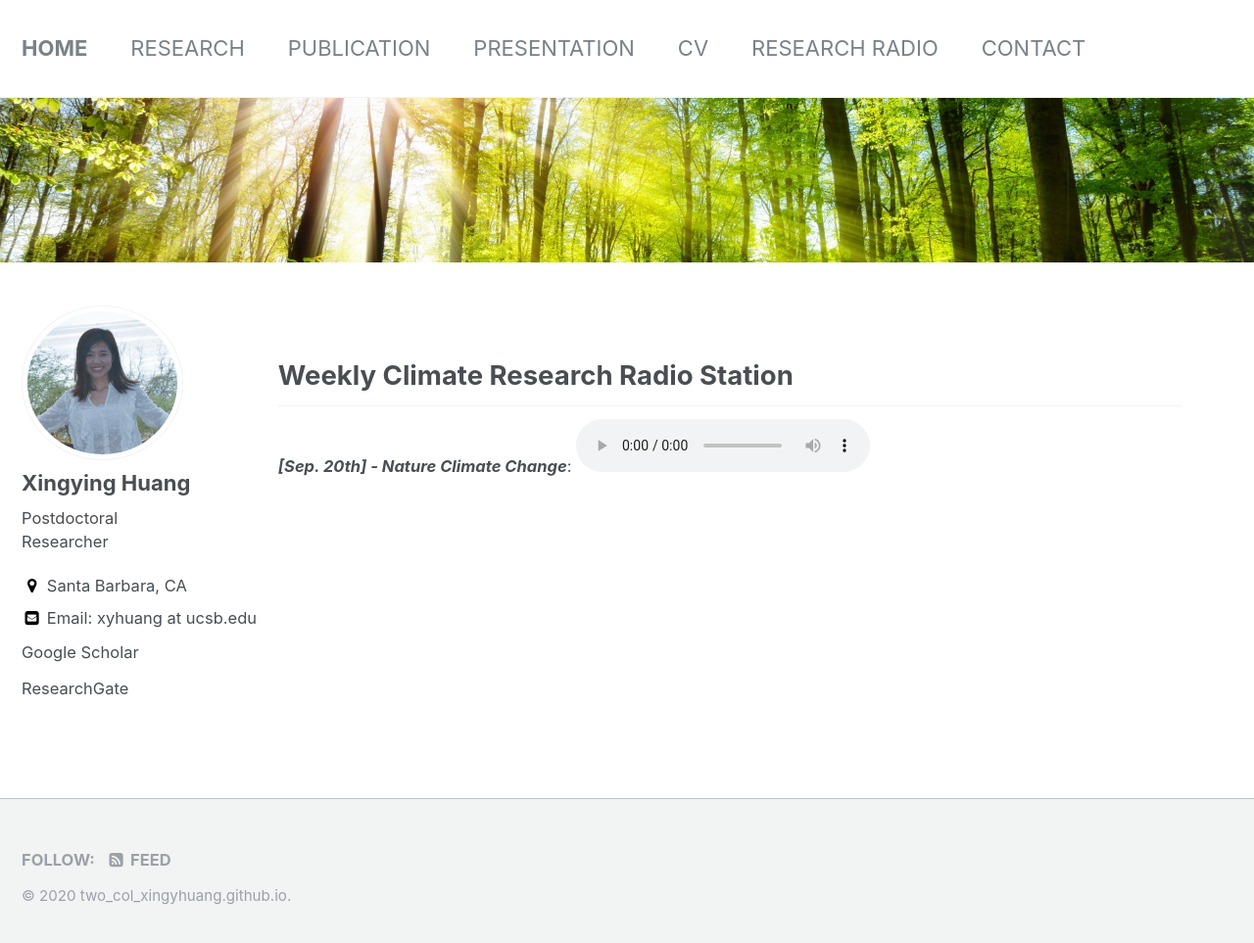
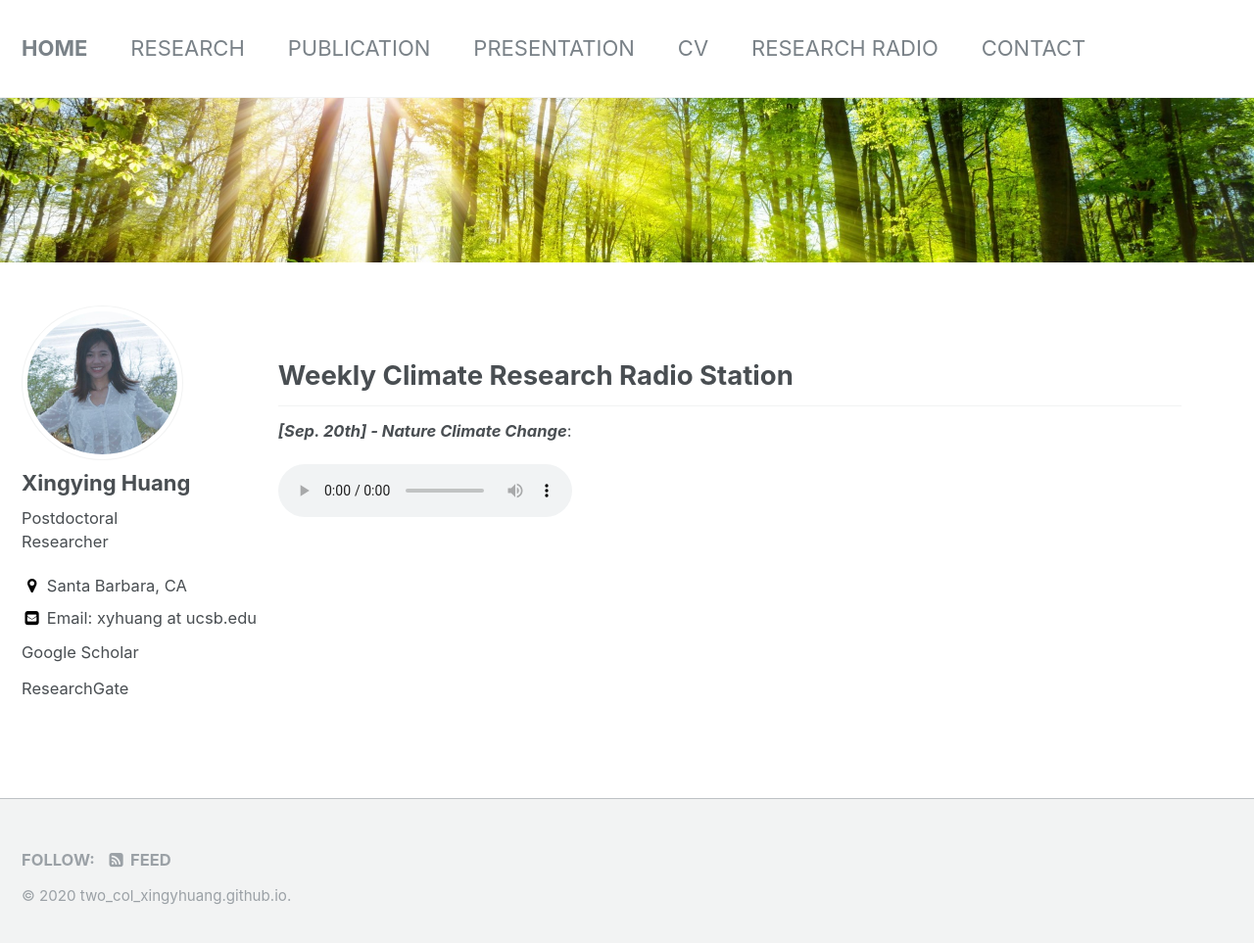
Before and after one commit to Xingyhuang/two_col_xingyhuang.github.io, a Jekyll site: the page built from _pages/radiostation.md, in a window 1280 px wide and 970 px high. Shown: the top 963 px of the window at 98% size. Built offline with Jekyll 4.4.1, drawn with Linux system fonts in a browser that asks for light colours.

Commit message:
Update radiostation.md

```diff
--- a/_pages/radiostation.md
+++ b/_pages/radiostation.md
@@ -11,4 +11,5 @@ excerpt: ''
 
 ## Weekly Climate Research Radio Station
 
-***[Sep. 20th] - Nature Climate Change***: <audio src="/assets/radio/issue_1-ncc-09_20_2020.mp3" controls preload> </audio>
+***[Sep. 20th] - Nature Climate Change***: <br>
+<audio src="/assets/radio/issue_1-ncc-09_20_2020.mp3" controls preload> </audio>
```
